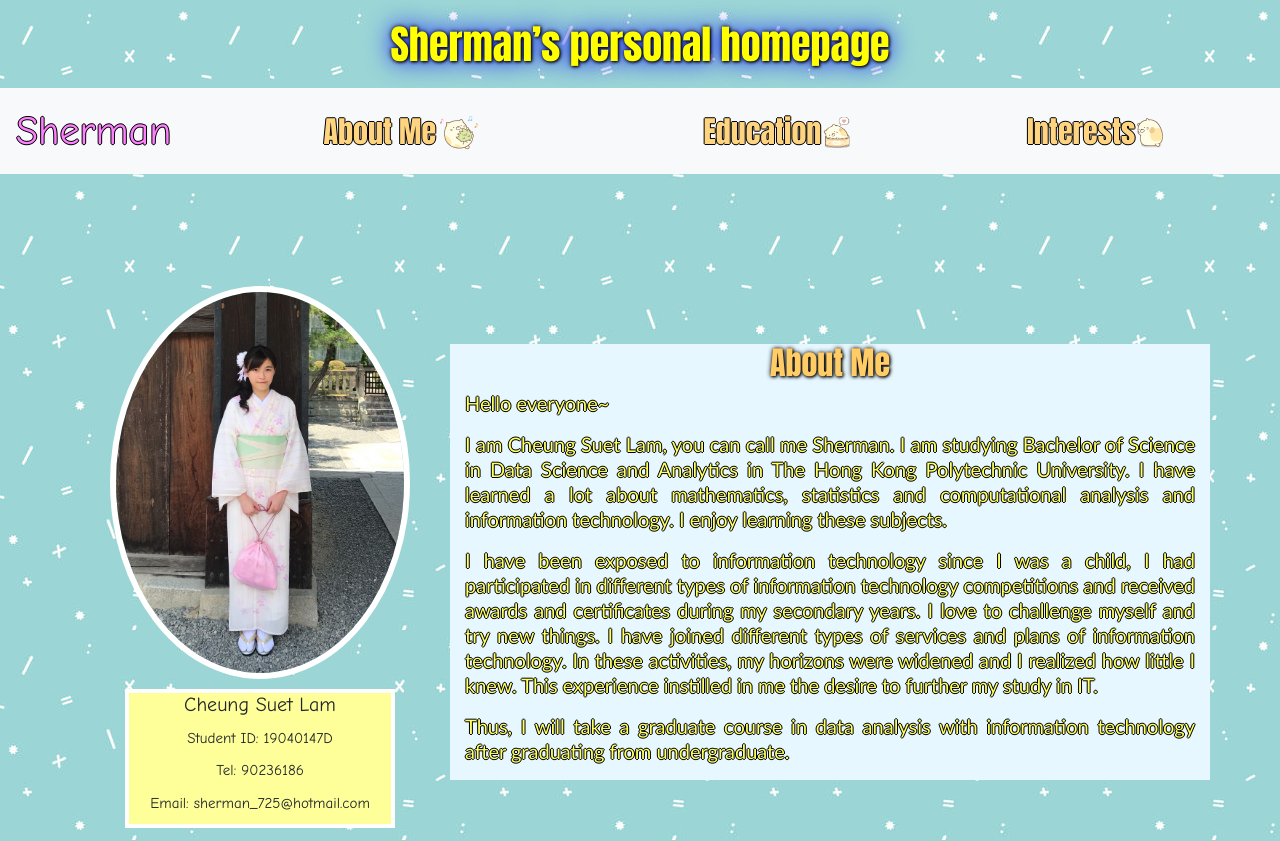
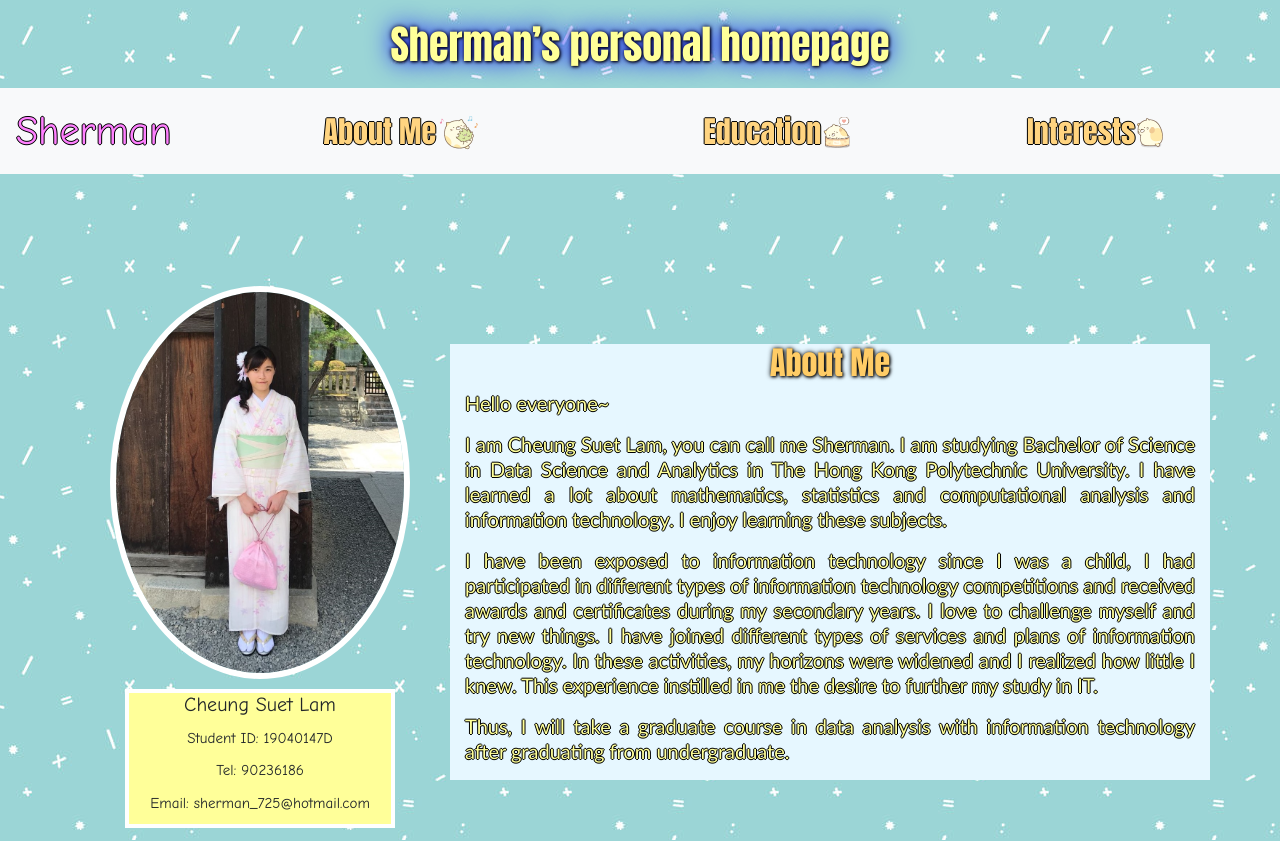
Before and after one commit to shermancsl/shermancsl.github.io, a plain HTML site: page index.html in a window 1280 px wide. Shown: the top 841 px of the page. Drawn offline with nearby package versions, Linux system fonts and the light colour scheme.

Commit message:
Update MidProject_19040147D_CheungSuetLam.css

```diff
--- a/MidProject_19040147D_CheungSuetLam.css
+++ b/MidProject_19040147D_CheungSuetLam.css
@@ -1,5 +1,5 @@
 h1 {
-	color: yellow;
+	color:#ffff99;
 	text-shadow: 1px 1px 3px black, 0 0 25px blue, 0 0 5px black;
 	padding-top: 20px;
 	text-align: center;
@@ -170,7 +170,7 @@ h2 {
 
 .col-md-8 {
 	margin: auto;
-	color:#ffff66;
+	color:#ffff99;
     text-shadow: -1px 0 black, 0 1px black, 1px 0 black, 0 -1px black;
 	background-color: #e6f7ff;
 	text-align: justify;
@@ -191,7 +191,7 @@ h2 {
 
 .in {
 	padding: 10px;
-	color:#ffff66;
+	color:#ffff99;
     text-shadow: -1px 0 black, 0 1px black, 1px 0 black, 0 -1px black;
 	font-family: "Trebuchet MS", Helvetica, sans-serif;
 	font-size: 20px;
```
